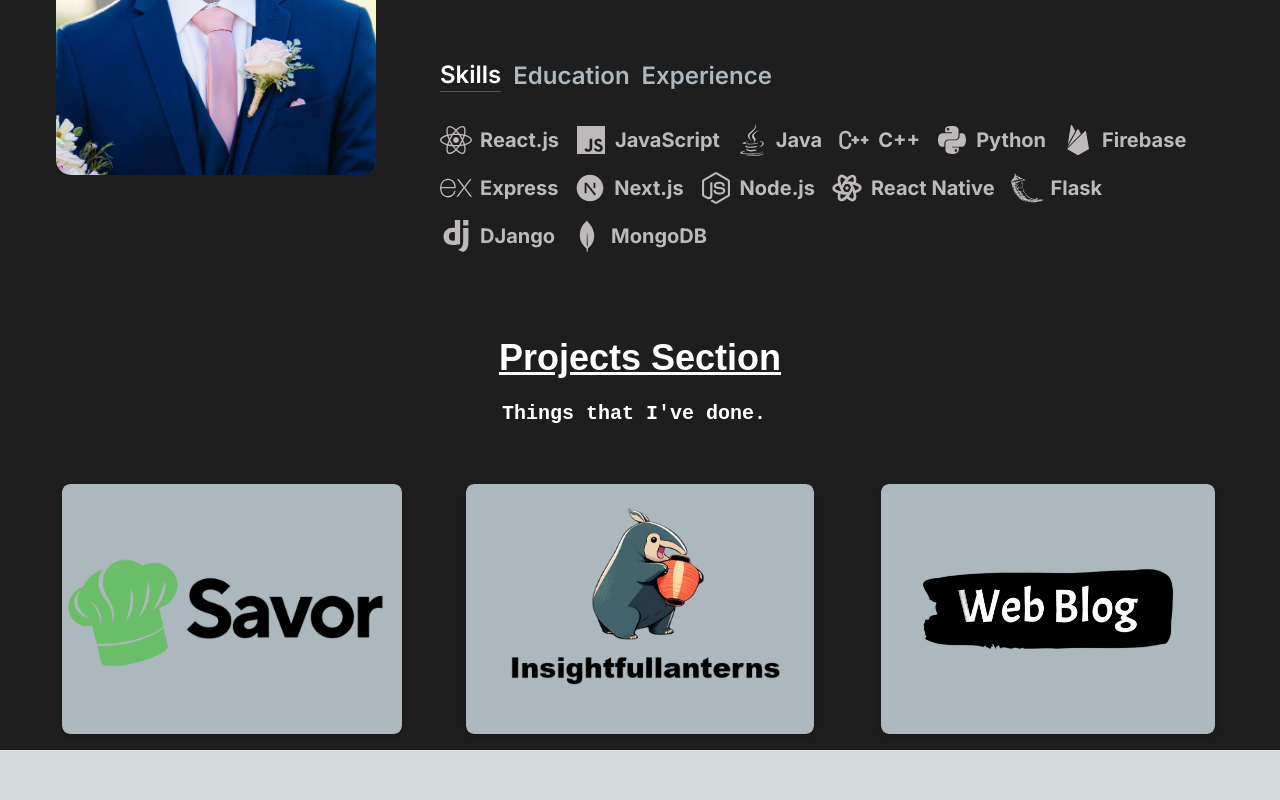
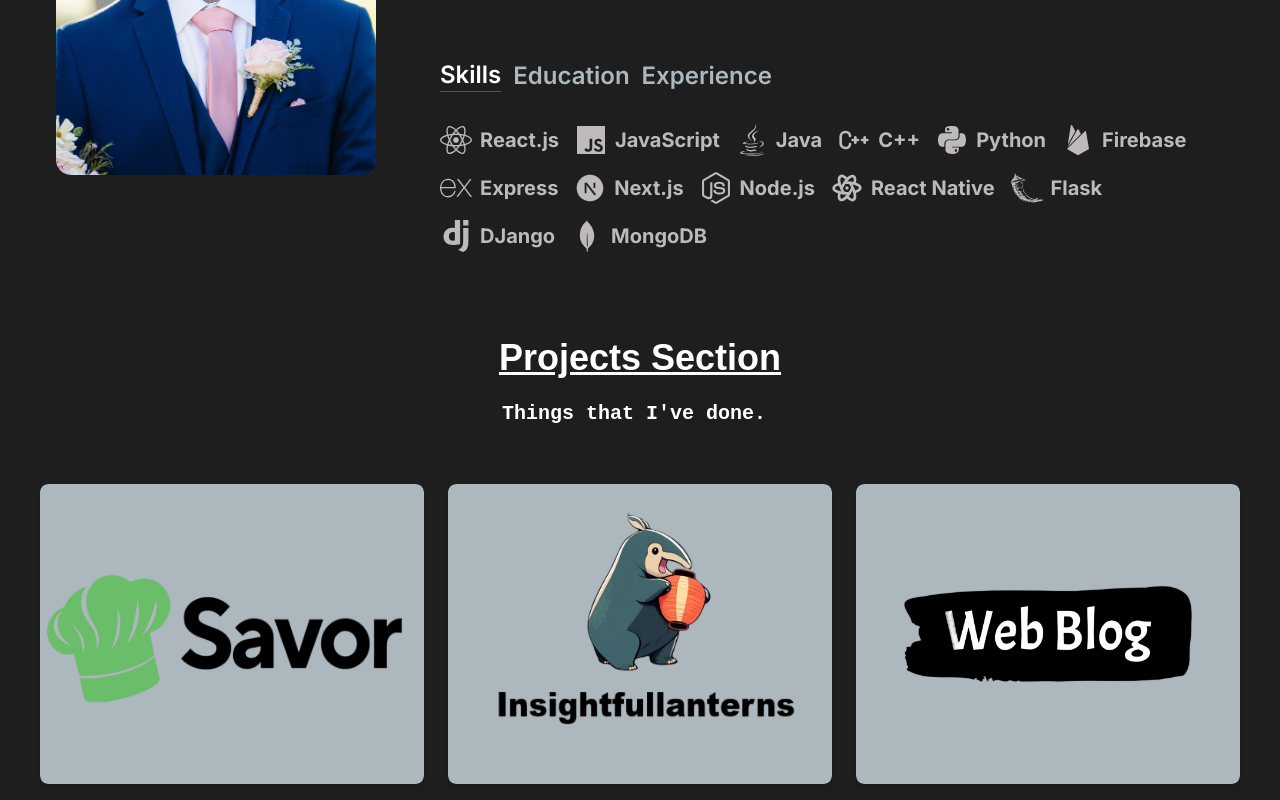
Before and after one commit to Kevin06x/Personal-Website, a Next.js app: page / in a window 1280 px wide. Shown: the part 960-1760 px from the top of the page. Before the commit the page ends 1710 px from the top, so only its background shows below. Built offline with nearby package versions, Linux system fonts and the light colour scheme.

Commit message:
Height Fixes

```diff
--- a/app/components/ProjectCards.jsx
+++ b/app/components/ProjectCards.jsx
@@ -87,15 +87,15 @@ const ProjectCards = () => {
             )}
           </span>
         </div>
-        <div className='grid sm:grid-cols-1 lg:grid-cols-3 place-items-center gap-6'>
+        <div className='grid sm:grid-cols-1 md:grid-cols-1 lg:grid-cols-3 place-items-center gap-6'>
           {ProjectsData.map(({ id, image, title, description, demo, repo }) => {
             return (
               <div key={id} className='text-white shadow-md rounded-lg overflow-hidden relative group'>
-                <img src={image} alt={title} className='w-full max-w-[500px] lg:max-h-[250px] rounded-lg max-h-[300px]' />
+                <img src={image} alt={title} className='h-[300px] rounded-lg w-[400px]' />
                 <div className='absolute left-0 top-[-100%] text-white opacity-0 group-hover:opacity-100 group-hover:top-[0] p-4 w-full h-full bg-black/60 backdrop-blur-sm duration-500'>
                   <div className='space-y-4'>
                     <Slide cascade>
-                      <h1 className='text-3xl font-bold' style={{ fontFamily: 'Source Code Pro, monospace', fontWeight: 600, fontStyle: 'normal' }}>{title}</h1>
+                      <h1 className='text-2xl font-bold' style={{ fontFamily: 'Source Code Pro, monospace', fontWeight: 600, fontStyle: 'normal' }}>{title}</h1>
                       <div className="description-container sm:overflow-y-auto sm:max-h-[85px]" style={{ fontFamily: 'Source Code Pro, monospace', fontWeight: 600, fontStyle: 'normal' }}>
                         {description}
                       </div>
--- a/package.json
+++ b/package.json
@@ -19,7 +19,8 @@
     "react-dom": "^18",
     "react-icons": "^5.2.0",
     "react-type-animation": "^3.2.0",
-    "react-vertical-timeline-component": "^3.6.0"
+    "react-vertical-timeline-component": "^3.6.0",
+    "resend": "^3.2.0"
   },
   "devDependencies": {
     "eslint": "^8",
```
Also changed, not shown: 1 other file (tests, documents, lock files or other folders).
